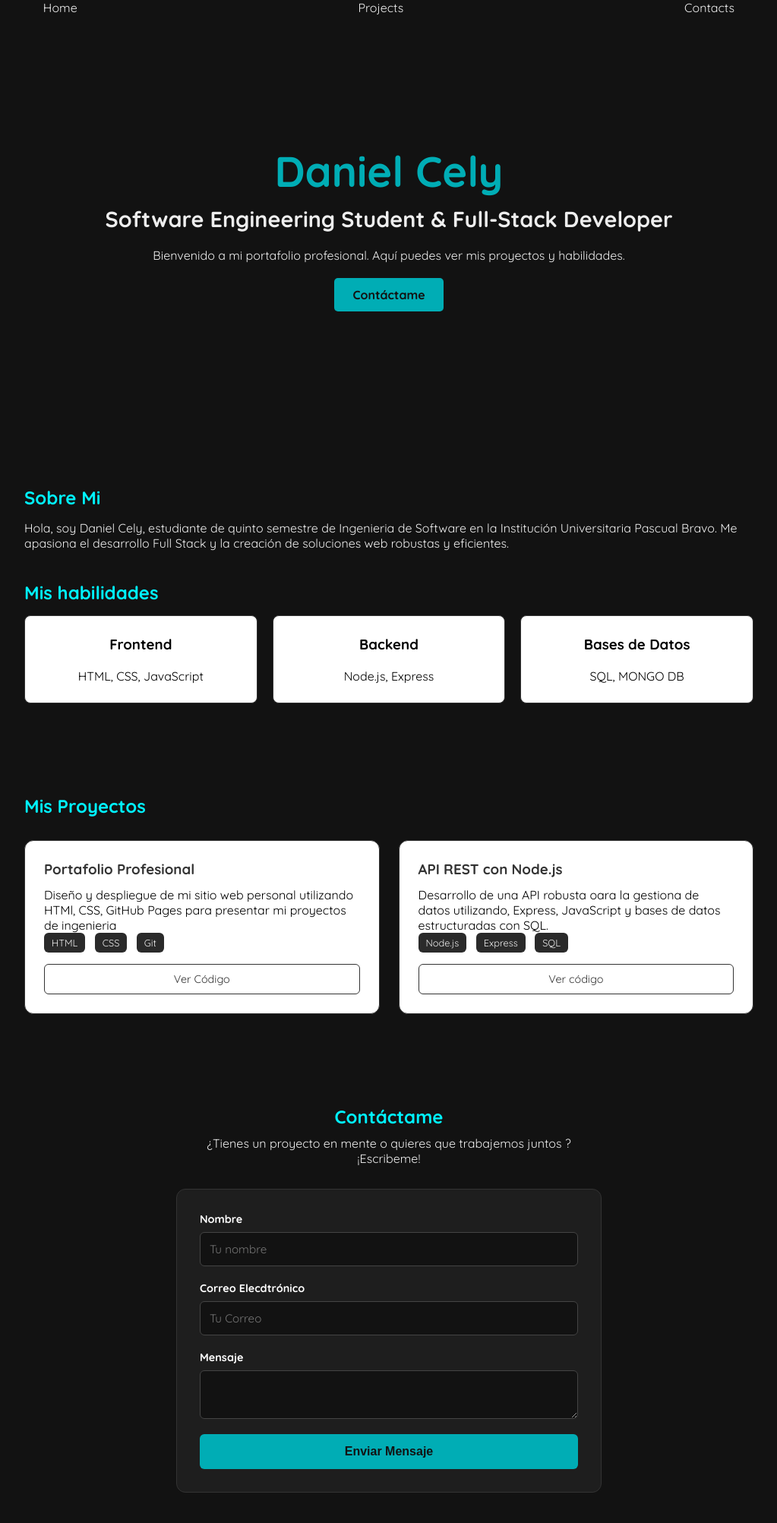
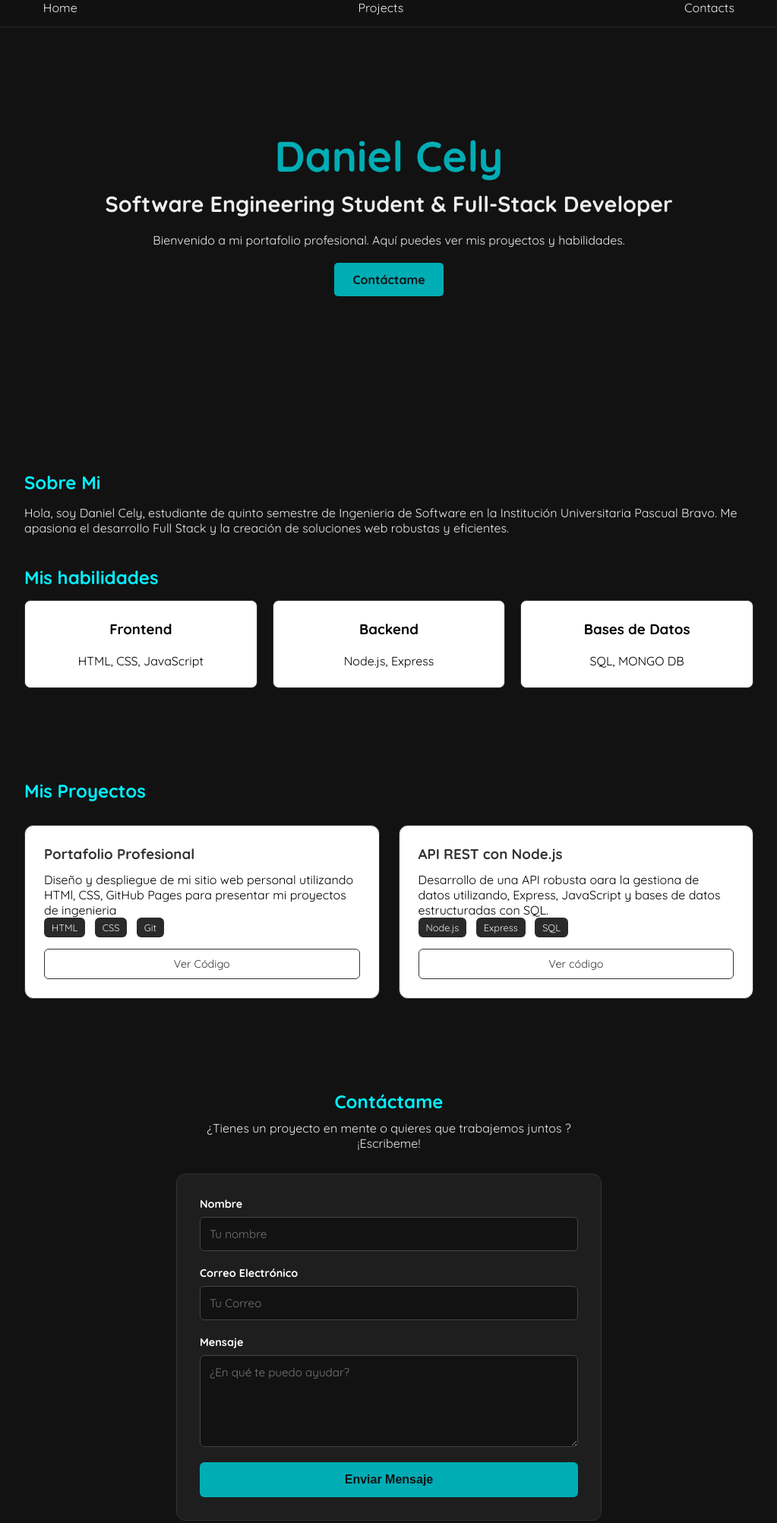
Before and after one commit to andresssRoldan/portfolio, a plain HTML site: page index.html in a window 1280 px wide. Shown: the top 2005 px of the page at 76% size, without its empty margins (128-1151 px from the left). Drawn offline with Linux system fonts and the light colour scheme.

Commit message:
Mejora al menu de nevegacion y lo fijamos

```diff
--- a/css/home.css
+++ b/css/home.css
@@ -18,6 +18,21 @@ body{
 }
 
 /********************** SECCION DEL HEADER ************************/
+header {
+    position: fixed;        /* 1. Lo fijamos arriba */
+    top: 0;
+    left: 0;
+    width: 100%;
+    z-index: 1000;          /* 2. Lo ponemos por encima de todo */
+    padding-bottom: 15px;
+    /* 3. Efecto de vidrio moderno */
+    background-color: rgba(18, 18, 18, 0.8); /* Fondo oscuro pero transparente */
+    backdrop-filter: blur(10px);             /* Desenfoque de lo que pasa por detrás */
+    -webkit-backdrop-filter: blur(10px);     /* Compatibilidad para Safari */
+
+    border-bottom: 1px solid rgba(255, 255, 255, 0.1); /* Línea sutil abajo */
+    transition: all 0.3s ease;
+}
 header, main{
     color: #EEEEEE;
 }
--- a/index.html
+++ b/index.html
@@ -89,21 +89,23 @@
             <p class="contacto-subtitulo">¿Tienes un proyecto en mente o quieres que  trabajemos juntos ? ¡Escribeme! </p>
             <div class="contenedor-contacto">
                 <!-- FORMULARIO DE CONTACTO-->
-                 <form class="formulario-contacto">
+                 <form class="formulario-contacto" action="https://formspree.io/f/TU_CODIGO_AQUÍ" method="POST">
+
     <div class="grupo-input">
-                        <label for="nomre">Nombre</label>
-                        <input type="text" id="nombre" name="nombre" placeholder="Tu nombre">
+        <label for="nombre">Nombre</label> <!-- Corregí 'nomre' por 'nombre' en el 'for' -->
+        <input type="text" id="nombre" name="nombre" placeholder="Tu nombre" required>
     </div>
+
     <div class="grupo-input">
-                        <label for="email">Correo Elecdtrónico</label>
-                        <input type="email" name="email" placeholder="Tu Correo">
+        <label for="email">Correo Electrónico</label> <!-- Corregí 'Elecdtrónico' por 'Electrónico' -->
+        <input type="email" id="email" name="email" placeholder="Tu Correo" required> <!-- Le agregué el id="email" y el required -->
     </div>
+
     <div class="grupo-input">
         <label for="mensaje">Mensaje</label>
-                        <textarea name="mensaje" id="mensaje" row="5"
-                        placeholder="¿En qué te puedo ayudar?" required>
-                        </textarea>
+        <textarea name="mensaje" id="mensaje" rows="5" placeholder="¿En qué te puedo ayudar?" required></textarea> <!-- Corregí 'row' por 'rows' -->
     </div>
+
     <button type="submit" class="btn-enviar">Enviar Mensaje</button>
 </form>
             </div>
```
Lines whose indentation alone changed are shown as unchanged.
